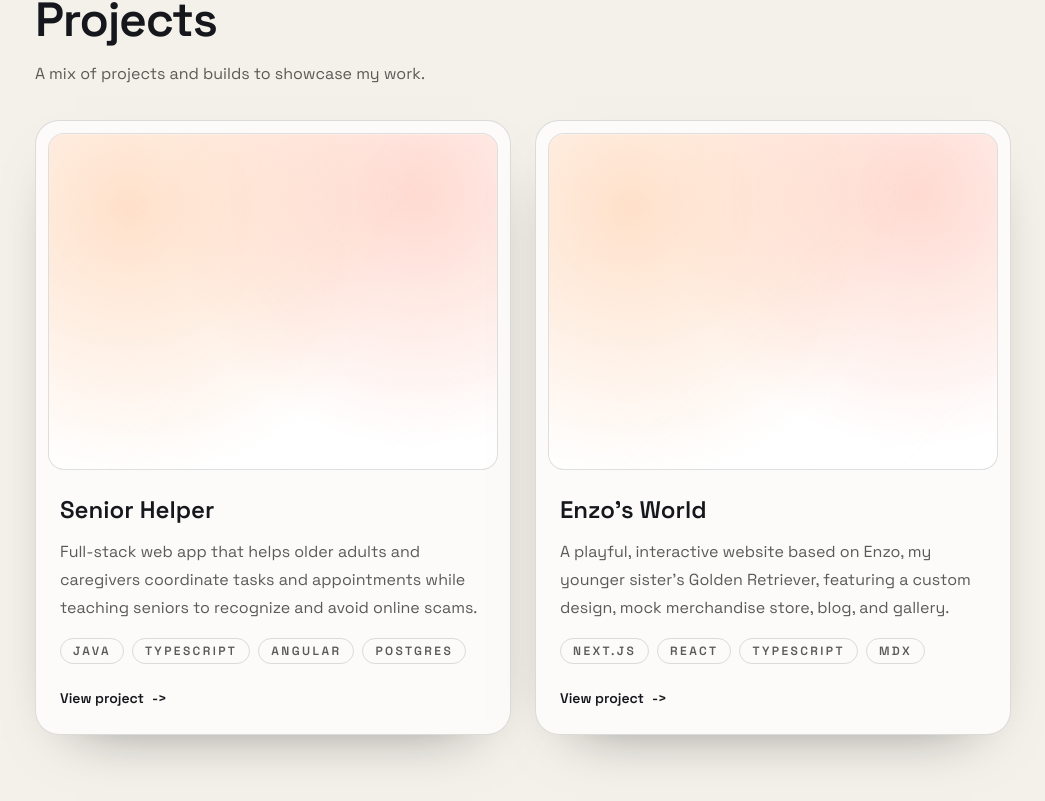
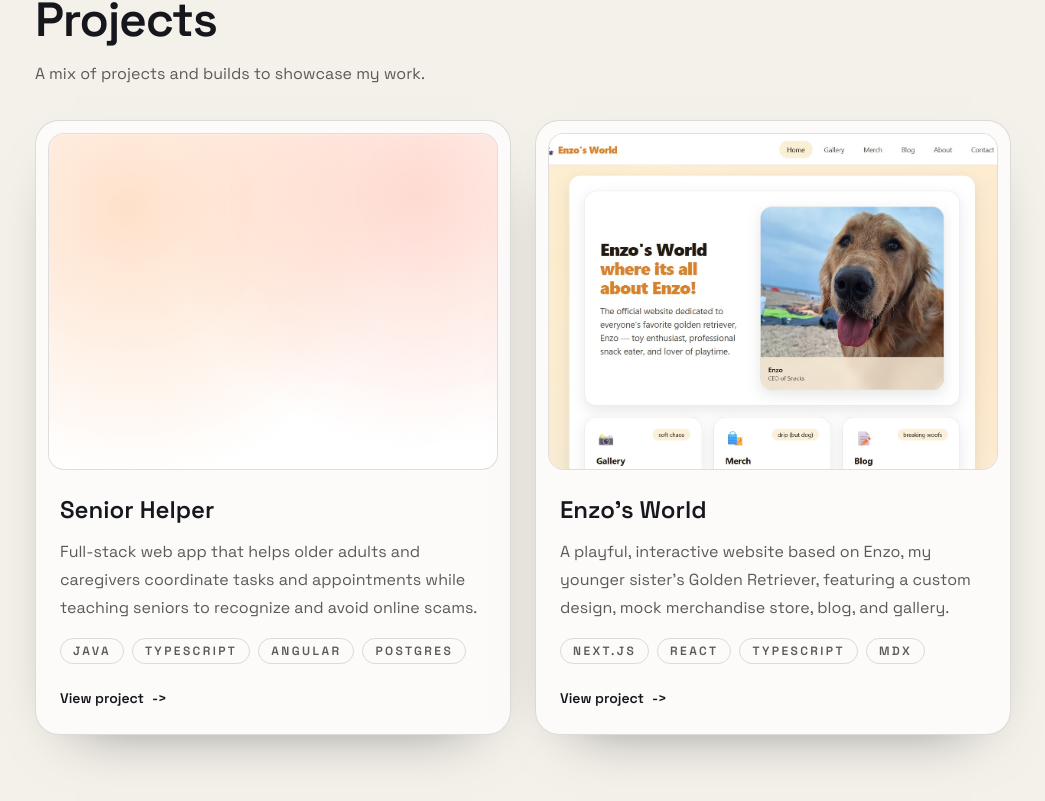
Before and after one commit to RickySerrano904/RickySerrano.dev, a Next.js app: page / in a window 1280 px wide. Shown: the part 4398-5199 px from the top of the page, without its empty margins (117-1162 px from the left). Built offline with nearby package versions, Linux system fonts and the light colour scheme.

Commit message:
Add enzos-world thumbnail, adjust scroll behavior when clicking into project

```diff
--- a/app/components/home/ProjectsSection.tsx
+++ b/app/components/home/ProjectsSection.tsx
@@ -1,3 +1,4 @@
+import Image from "next/image";
 import Link from "next/link";
 import type { Project } from "./content";
 
@@ -22,10 +23,21 @@ export default function ProjectsSection({ projects }: ProjectsSectionProps) {
           <Link
             key={project.title}
             href={`/projects/${project.slug}`}
+            scroll={true}
             className="group rounded-3xl border border-[color:var(--border)] bg-[color:var(--panel)] p-3 shadow-[0_24px_60px_-40px_rgba(10,12,16,0.6)] backdrop-blur transition hover:-translate-y-1 hover:border-[color:var(--accent)]"
           >
-            <div className="aspect-[4/3] overflow-hidden rounded-2xl border border-[color:var(--border)] bg-[color:var(--panel-strong)]">
-              <div className="post-thumb h-full w-full" />
+            <div className="relative aspect-[4/3] overflow-hidden rounded-2xl border border-[color:var(--border)] bg-[color:var(--panel-strong)]">
+              {project.thumbnailSrc ? (
+                <Image
+                  src={project.thumbnailSrc}
+                  alt={project.thumbnailAlt ?? `${project.title} project thumbnail`}
+                  fill
+                  sizes="(min-width: 768px) 420px, 100vw"
+                  className="h-full w-full object-cover transition duration-500 group-hover:scale-[1.04]"
+                />
+              ) : (
+                <div className="post-thumb h-full w-full" />
+              )}
             </div>
             <article className="p-3">
               <h3 className="mt-3 font-display text-2xl font-semibold text-[color:var(--fg)] transition group-hover:text-[color:var(--accent)]">
--- a/app/components/home/content.ts
+++ b/app/components/home/content.ts
@@ -24,6 +24,8 @@ export type Project = {
   title: string;
   summary: string;
   tags: string[];
+  thumbnailSrc?: string;
+  thumbnailAlt?: string;
 };
 
 export type SkillGroup = {
@@ -166,6 +168,8 @@ export const projects: Project[] = [
     summary:
       "A playful, interactive website based on Enzo, my younger sister's Golden Retriever, featuring a custom design, mock merchandise store, blog, and gallery.",
     tags: ["Next.js", "React", "TypeScript", "MDX"],
+    thumbnailSrc: "/projects/enzos-world/enzosworld-screenshot.jpg",
+    thumbnailAlt: "Screenshot of Enzo's World homepage",
   },
 ];
 
--- a/app/projects/ProjectCaseStudyLayout.tsx
+++ b/app/projects/ProjectCaseStudyLayout.tsx
@@ -1,5 +1,6 @@
 import type { ReactNode } from "react";
 import Link from "next/link";
+import Image from "next/image";
 
 type ProjectCaseStudyLayoutProps = {
   eyebrow: string;
@@ -7,6 +8,8 @@ type ProjectCaseStudyLayoutProps = {
   summary: string;
   problem: string;
   solution: string;
+  imageSrc?: string;
+  imageAlt?: string;
   projectUrl?: string;
   projectUrlLabel?: string;
   children: ReactNode;
@@ -18,6 +21,8 @@ export default function ProjectCaseStudyLayout({
   summary,
   problem,
   solution,
+  imageSrc,
+  imageAlt,
   projectUrl,
   projectUrlLabel,
   children,
@@ -46,8 +51,18 @@ export default function ProjectCaseStudyLayout({
         </p>
       </header>
 
-      <div className="mt-8 aspect-[16/9] overflow-hidden rounded-3xl border border-[color:var(--border)] bg-[color:var(--panel-strong)]">
-        <div className="post-thumb h-full w-full" />
+      <div className="relative mt-8 aspect-[16/9] overflow-hidden rounded-3xl border border-[color:var(--border)] bg-[color:var(--panel-strong)]">
+        {imageSrc ? (
+          <Image
+            src={imageSrc}
+            alt={imageAlt ?? `${title} project preview`}
+            fill
+            sizes="(min-width: 1024px) 896px, 100vw"
+            className="h-full w-full object-contain"
+          />
+        ) : (
+          <div className="post-thumb h-full w-full" />
+        )}
       </div>
 
       {hasProjectCta ? (
--- a/app/projects/enzos-world/page.mdx
+++ b/app/projects/enzos-world/page.mdx
@@ -12,6 +12,8 @@ export const metadata = {
   summary="A playful website built around personality-driven visuals, small animations, and reusable design tokens."
   problem="Build a site that feels fun and personal while still staying clean, performant, and easy to maintain."
   solution="Combined a lightweight component system with expressive typography and motion to keep the experience lively without becoming noisy."
+  imageSrc="/projects/enzos-world/enzosworld-screenshot.jpg"
+  imageAlt="Screenshot of Enzo's World homepage"
   projectUrl="https://enzosworld.com"
   projectUrlLabel="Visit enzosworld.com"
 >
```
Also changed, not shown: public/projects/enzos-world/enzosworld-screenshot.jpg (added).
